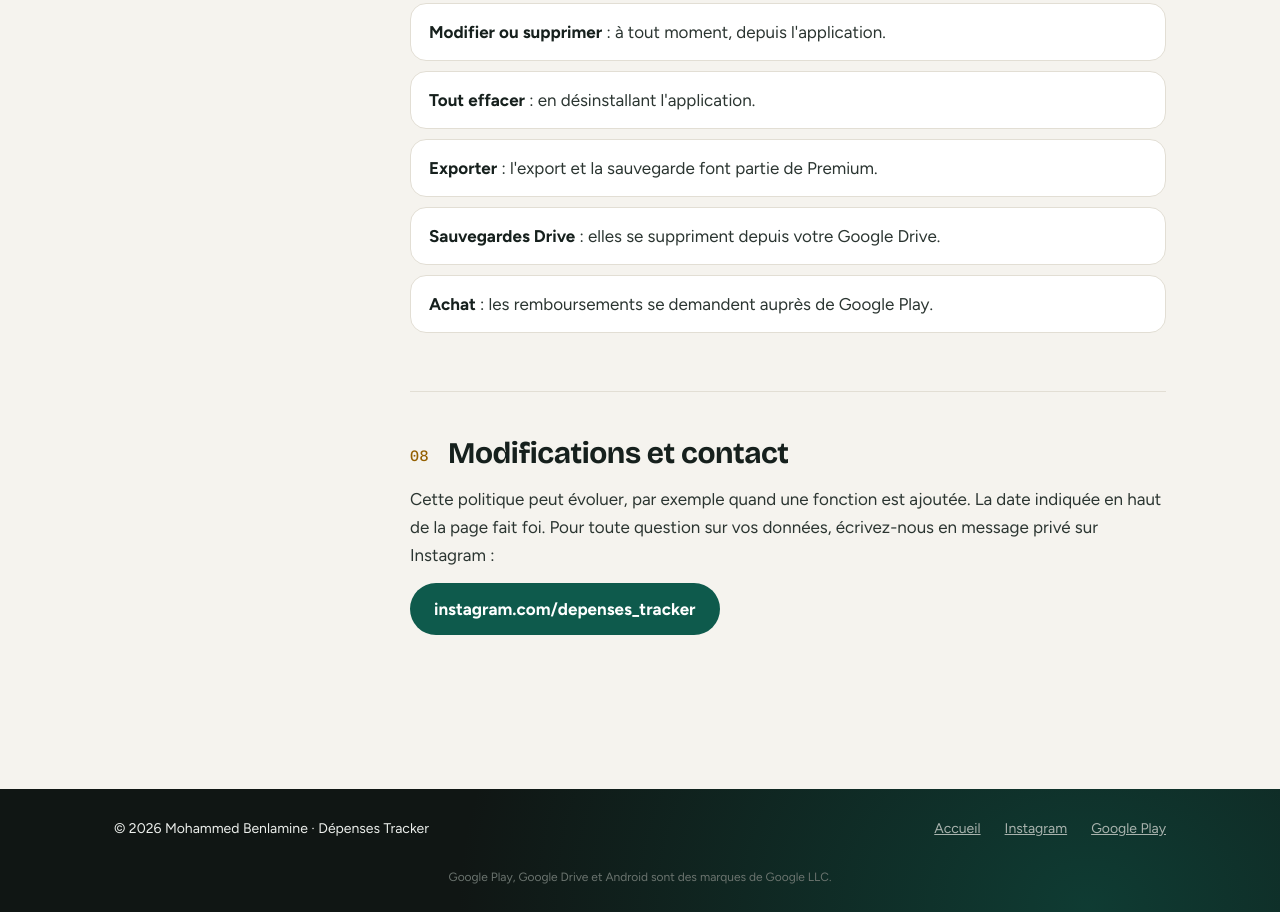
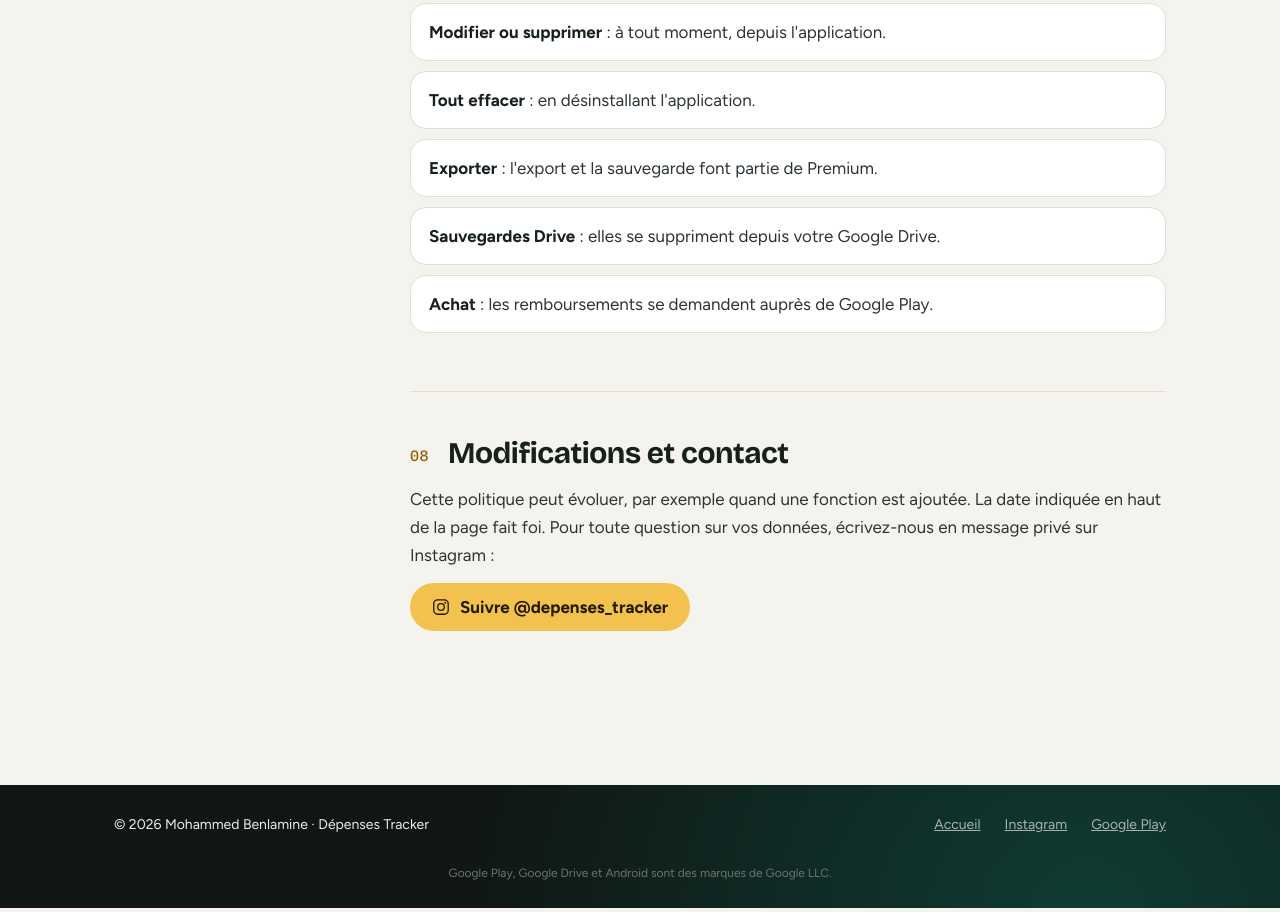
Before and after one commit to MoBENLAMINE/depenses-tracker-site, a plain HTML site: page confidentialite.html in a window 1280 px wide. Shown: the part 3868-4780 px from the top of the page. Drawn offline with Linux system fonts and the light colour scheme.

Commit message:
Confidentialité : bouton Instagram identique à l'accueil
Co-Authored-By: Claude Haiku 5.5 <noreply@anthropic.com>
Claude-Session: https://claude.ai/code/session_018WoC1bZvobFRRJiqeoVVJZ

```diff
--- a/confidentialite.html
+++ b/confidentialite.html
@@ -77,8 +77,8 @@ article li strong{color:#16201D}
 .tag{display:inline-block;padding:2px 10px;border-radius:999px;font:600 12.5px/1.7 'Figtree',system-ui,sans-serif;white-space:nowrap}
 [lang="ar"] .tag{font-family:inherit}
 .tag.never{background:#D8EAE3;color:#0B5A40}.tag.you{background:#F5E2C8;color:#6E4500}.tag.auto{background:#ECE9E1;color:#4F5A55}
-.contact{display:inline-flex;align-items:center;gap:10px;min-height:52px;padding:0 24px;border-radius:999px;background:#0E5A4C;color:#fff;text-decoration:none;font-weight:700;direction:ltr}
-.contact:hover{background:#063B30;color:#fff}
+.plan-btn{display:inline-flex;align-items:center;gap:10px;min-height:48px;padding:0 22px;border-radius:999px;background:#F2C14E;color:#221A00;font-weight:700;text-decoration:none;transition:transform .15s ease}
+.plan-btn:hover{transform:translateY(-2px)}
 /* pied */
 footer{color:#85908A;font-size:14px}
 footer .wrap{padding-top:28px;padding-bottom:28px;display:flex;flex-wrap:wrap;justify-content:space-between;gap:16px}
@@ -209,7 +209,7 @@ footer p{margin:0;padding:0 24px 24px;text-align:center;font-size:12px;color:#6B
 <section id="fr-contact">
 <h2><span class="n">08</span>Modifications et contact</h2>
 <p>Cette politique peut évoluer, par exemple quand une fonction est ajoutée. La date indiquée en haut de la page fait foi. Pour toute question sur vos données, écrivez-nous en message privé sur Instagram :</p>
-<p><a class="contact" href="https://www.instagram.com/depenses_tracker/" target="_blank" rel="noopener">instagram.com/depenses_tracker</a></p>
+<p><a class="plan-btn" href="https://www.instagram.com/depenses_tracker/"><svg xmlns="http://www.w3.org/2000/svg" aria-hidden="true" viewBox="0 0 512 512" width="18" height="18"><path fill="currentColor" d="M349.33 69.33a93.62 93.62 0 0193.34 93.34v186.66a93.62 93.62 0 01-93.34 93.34H162.67a93.62 93.62 0 01-93.34-93.34V162.67a93.62 93.62 0 0193.34-93.34h186.66m0-37.33H162.67C90.8 32 32 90.8 32 162.67v186.66C32 421.2 90.8 480 162.67 480h186.66C421.2 480 480 421.2 480 349.33V162.67C480 90.8 421.2 32 349.33 32z"/><path fill="currentColor" d="M377.33 162.67a28 28 0 1128-28 27.94 27.94 0 01-28 28zM256 181.33A74.67 74.67 0 11181.33 256 74.75 74.75 0 01256 181.33m0-37.33a112 112 0 10112 112 112 112 0 00-112-112z"/></svg>Suivre @depenses_tracker</a></p>
 </section>
 </article>
 </div>
@@ -322,7 +322,7 @@ footer p{margin:0;padding:0 24px 24px;text-align:center;font-size:12px;color:#6B
 <section id="ar-contact">
 <h2><span class="n">08</span>التعديلات والتواصل</h2>
 <p>قد تتغير هذه السياسة، مثلاً عند إضافة ميزة جديدة. التاريخ المذكور أعلى الصفحة هو المرجع. لأيّ سؤال عن بياناتك، راسلنا برسالة خاصة على إنستغرام:</p>
-<p><a class="contact" href="https://www.instagram.com/depenses_tracker/" target="_blank" rel="noopener">instagram.com/depenses_tracker</a></p>
+<p><a class="plan-btn" href="https://www.instagram.com/depenses_tracker/"><svg xmlns="http://www.w3.org/2000/svg" aria-hidden="true" viewBox="0 0 512 512" width="18" height="18"><path fill="currentColor" d="M349.33 69.33a93.62 93.62 0 0193.34 93.34v186.66a93.62 93.62 0 01-93.34 93.34H162.67a93.62 93.62 0 01-93.34-93.34V162.67a93.62 93.62 0 0193.34-93.34h186.66m0-37.33H162.67C90.8 32 32 90.8 32 162.67v186.66C32 421.2 90.8 480 162.67 480h186.66C421.2 480 480 421.2 480 349.33V162.67C480 90.8 421.2 32 349.33 32z"/><path fill="currentColor" d="M377.33 162.67a28 28 0 1128-28 27.94 27.94 0 01-28 28zM256 181.33A74.67 74.67 0 11181.33 256 74.75 74.75 0 01256 181.33m0-37.33a112 112 0 10112 112 112 112 0 00-112-112z"/></svg>Suivre @depenses_tracker</a></p>
 </section>
 </article>
 </div>
```
